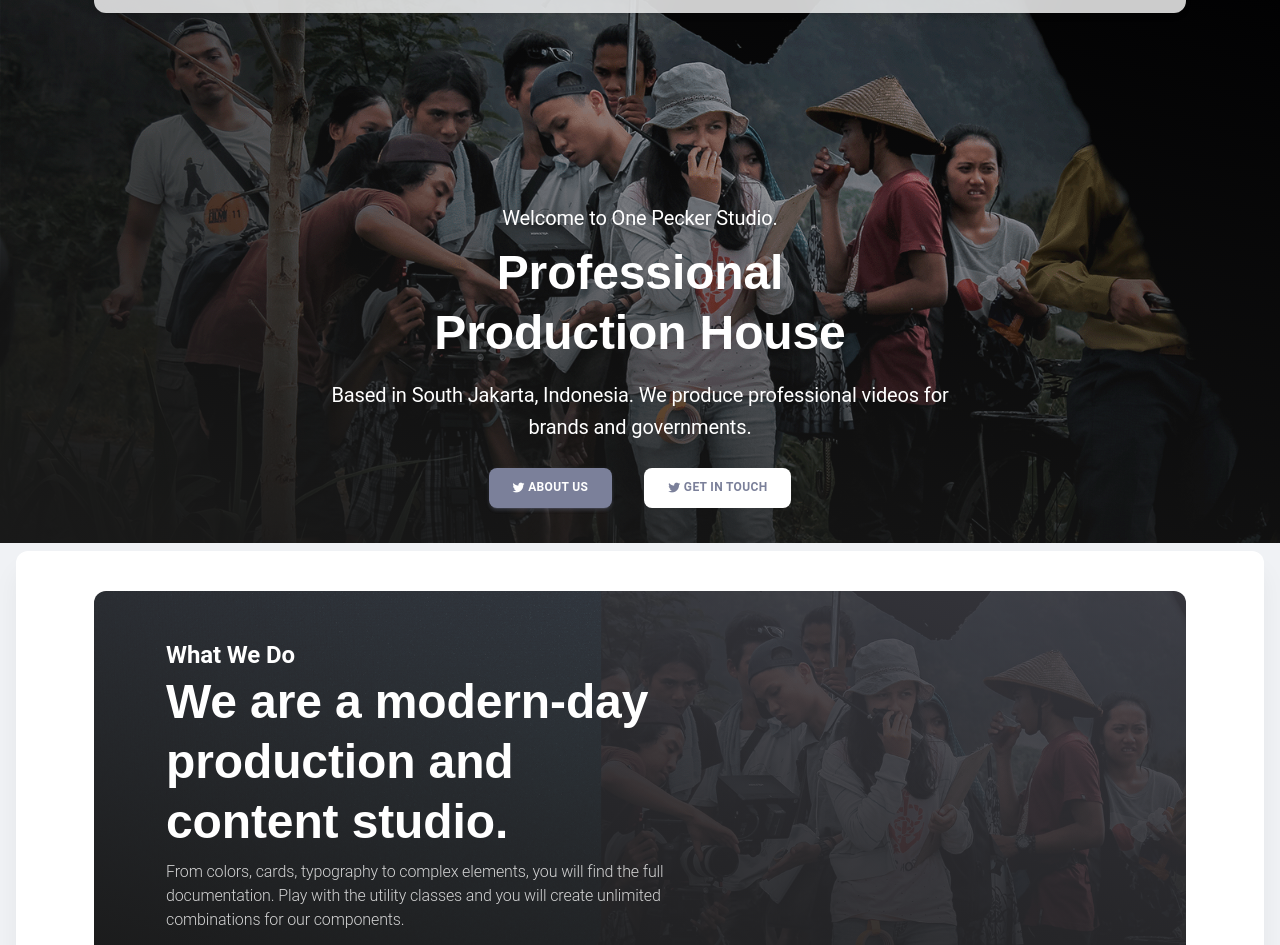
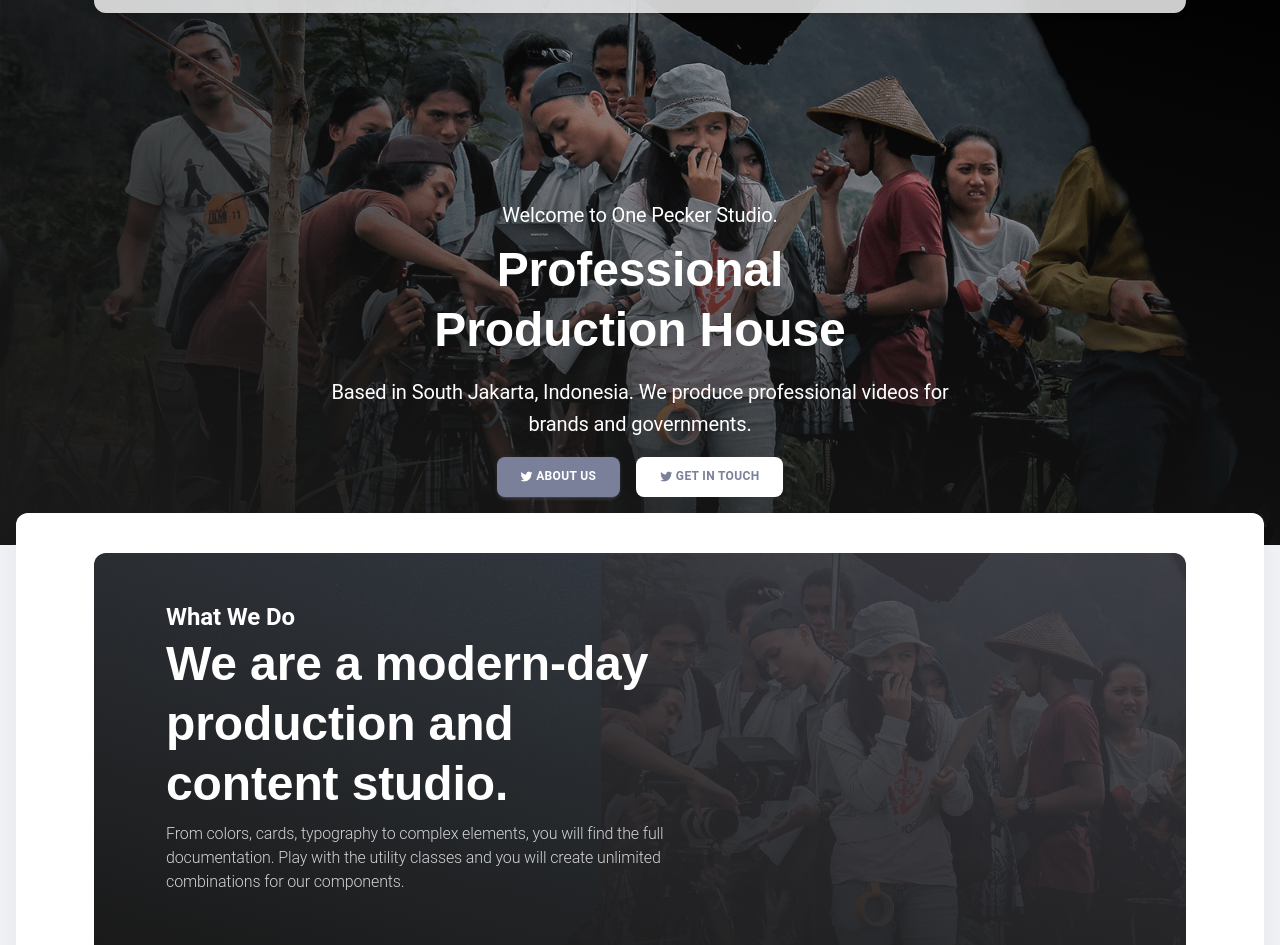
Before and after one commit to O-dik90/Landing_page, a React (Create React App) app: page / in a window 1280 px wide. Shown: the part 57-1002 px from the top of the page. Built offline with nearby package versions, Linux system fonts and the light colour scheme.

Commit message:
update content

```diff
--- a/src/pages/Presentation/index.js
+++ b/src/pages/Presentation/index.js
@@ -48,7 +48,7 @@
               color="white"
               textAlign="center"
               px={{ xs: 6, md: 8, lg: 12 }}
-              mt={30}
+              mt={32}
               sx={({ breakpoints, typography: { size } }) => ({
                 [breakpoints.down("md")]: {
                   fontSize: size["md"],
@@ -90,13 +90,13 @@
               Based in South Jakarta, Indonesia. We produce professional videos for brands and
               governments.
             </MKTypography>
-            <Grid container justifyContent="center">
+            <Grid container justifyContent="center" mb={5}>
               <MKButton
                 component="a"
                 href="https://twitter.com/intent/tweet?text=Check%20Material%20Design%20System%20made%20by%20%40CreativeTim%20%23webdesign%20%23designsystem%20%23mui5&amp;url=https%3A%2F%2Fwww.creative-tim.com%2Fproduct%2Fmaterial-kit-react"
                 target="_blank"
                 color="secondary"
-                sx={{ m: 2 }}
+                sx={{ m: 1 }}
               >
                 <i className="fab fa-twitter" />
                 &nbsp;About Us
@@ -106,7 +106,7 @@
                 href="https://twitter.com/intent/tweet?text=Check%20Material%20Design%20System%20made%20by%20%40CreativeTim%20%23webdesign%20%23designsystem%20%23mui5&amp;url=https%3A%2F%2Fwww.creative-tim.com%2Fproduct%2Fmaterial-kit-react"
                 target="_blank"
                 color="danger"
-                sx={{ m: 2 }}
+                sx={{ m: 1 }}
               >
                 <i className="fab fa-twitter" />
                 &nbsp;Get In Touch
@@ -119,7 +119,7 @@
         sx={{
           p: 1,
           mx: { xs: 2, lg: 2 },
-          mt: 1,
+          mt: -4,
           mb: 4,
           backgroundColor: ({ palette: { white }, functions: { rgba } }) => rgba(white.main, 1),
           backdropFilter: "saturate(200%) blur(40px)",
```
